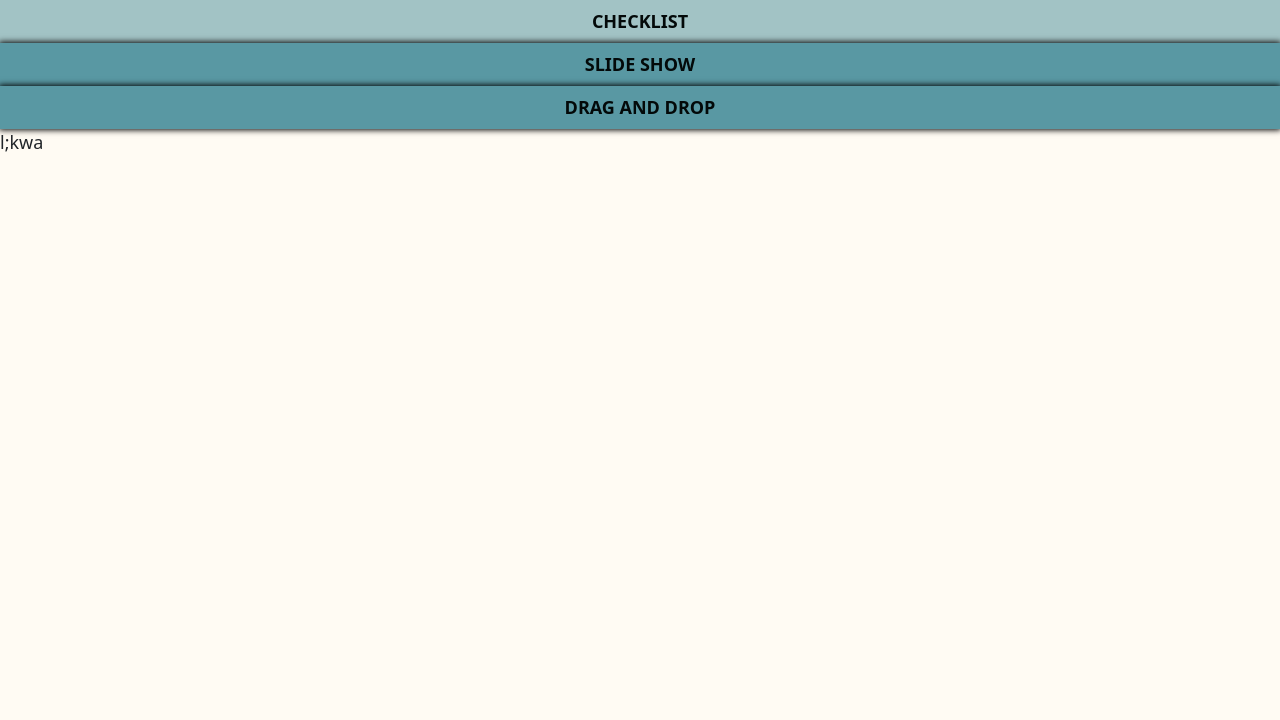
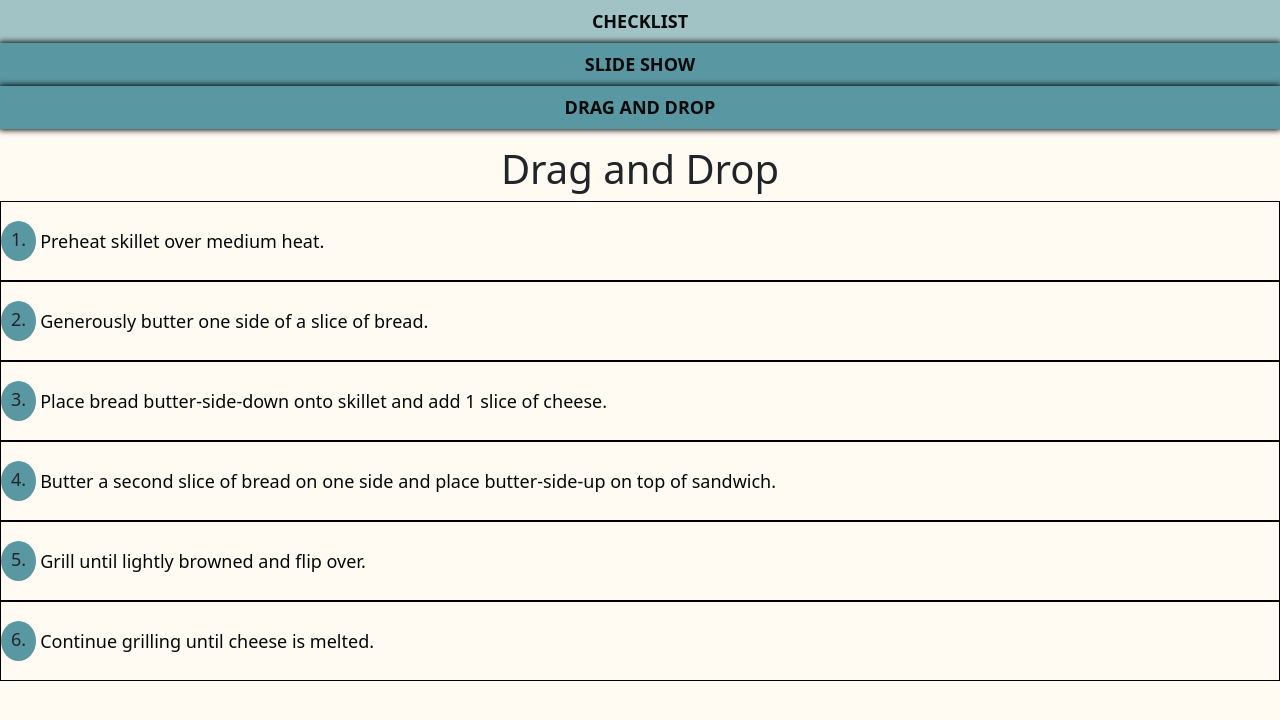
Before and after one commit to chrisvangroll/react-practice, a React (Create React App) app in the folder app/: page /dragDrop in a window 1280 px wide. Shown: the top 720 px of the page. Built offline with nearby package versions, Linux system fonts and the light colour scheme.

Commit message:
Styled drag and drop with numbers

```diff
--- a/app/src/components/DragDrop.jsx
+++ b/app/src/components/DragDrop.jsx
@@ -2,8 +2,68 @@ import React from 'react'
 
 export default function DragDrop() {
     return (
-        <div>
-            <div>l;kwa</div>
-        </div>
+        <main>
+            <h1 class='text-center mt-3'>Drag and Drop</h1>
+            <div class='stepContainer d-flex flex-row'>
+                <div class='number d-flex justify-content-center align-items-center me-1'>
+                    <span>1.</span>
+                </div>
+                <div class='d-flex justify-content-center align-items-center'>
+                    <div draggable ='true' className="draggable">
+                        Preheat skillet over medium heat.
+                    </div>
+                </div>
+            </div>
+            <div class='stepContainer d-flex flex-row'>
+                <div class='number d-flex justify-content-center align-items-center me-1'>
+                    <span>2.</span>
+                </div>
+                <div class='d-flex justify-content-center align-items-center'>
+                    <div draggable ='true' className="draggable">
+                        Generously butter one side of a slice of bread.
+                    </div>
+                </div>
+            </div>
+            <div class='stepContainer d-flex flex-row'>
+                <div class='number d-flex justify-content-center align-items-center me-1'>
+                    <span>3.</span>
+                </div>
+                <div class='d-flex justify-content-center align-items-center'>
+                    <div draggable ='true' className="draggable">
+                        Place bread butter-side-down onto skillet and add 1 slice of cheese.
+                    </div>
+                </div>
+            </div>
+            <div class='stepContainer d-flex flex-row'>
+                <div class='number d-flex justify-content-center align-items-center me-1'>
+                    <span>4.</span>
+                </div>
+                <div class='d-flex justify-content-center align-items-center'>
+                    <div draggable ='true' className="draggable">
+                        Butter a second slice of bread on one side and place butter-side-up on top of sandwich.
+                    </div>
+                </div>
+            </div>
+            <div class='stepContainer d-flex flex-row'>
+                <div class='number d-flex justify-content-center align-items-center me-1'>
+                    <span>5.</span>
+                </div>
+                <div class='d-flex justify-content-center align-items-center'>
+                    <div draggable ='true' className="draggable">
+                         Grill until lightly browned and flip over.
+                    </div>
+                </div>
+            </div>
+            <div class='stepContainer d-flex flex-row'>
+                <div class='number d-flex justify-content-center align-items-center me-1'>
+                    <span>6.</span>
+                </div>
+                <div class='d-flex justify-content-center align-items-center'>
+                    <div draggable ='true' className="draggable">
+                        Continue grilling until cheese is melted.
+                    </div>
+                </div>
+            </div>
+        </main>
     )
 }
--- /dev/null
+++ b/app/src/styles/components/_dragDrop.scss
@@ -0,0 +1,21 @@
+.stepContainer{
+    height: 80px;
+    border: solid black 1px;
+    //background-color: $black;
+    //color: $white;
+
+
+
+    span{
+        background-color: $blue;
+        border-radius: 50%;
+        padding: 5px 10px 5px 10px;
+        height: 40px;
+    }
+
+    .draggable{
+        background-color: $white;
+        color: $black;
+        display: inline;
+    }
+}
--- a/app/src/styles/styles.css
+++ b/app/src/styles/styles.css
@@ -45,4 +45,20 @@
 .navLink:active {
   color: #030909;
   background-color: #5998a38f;
+}
+
+.stepContainer {
+  height: 80px;
+  border: solid black 1px;
+}
+.stepContainer span {
+  background-color: #5998a3;
+  border-radius: 50%;
+  padding: 5px 10px 5px 10px;
+  height: 40px;
+}
+.stepContainer .draggable {
+  background-color: #FFFBF3;
+  color: #030909;
+  display: inline;
 }/*# sourceMappingURL=styles.css.map */
--- a/app/src/styles/styles.scss
+++ b/app/src/styles/styles.scss
@@ -3,3 +3,4 @@
 @import 'components/slides';
 @import 'components/global';
 @import 'components/nav';
+@import 'components/dragDrop';
```
Also changed, not shown: 1 other file (tests, documents, lock files or other folders).
